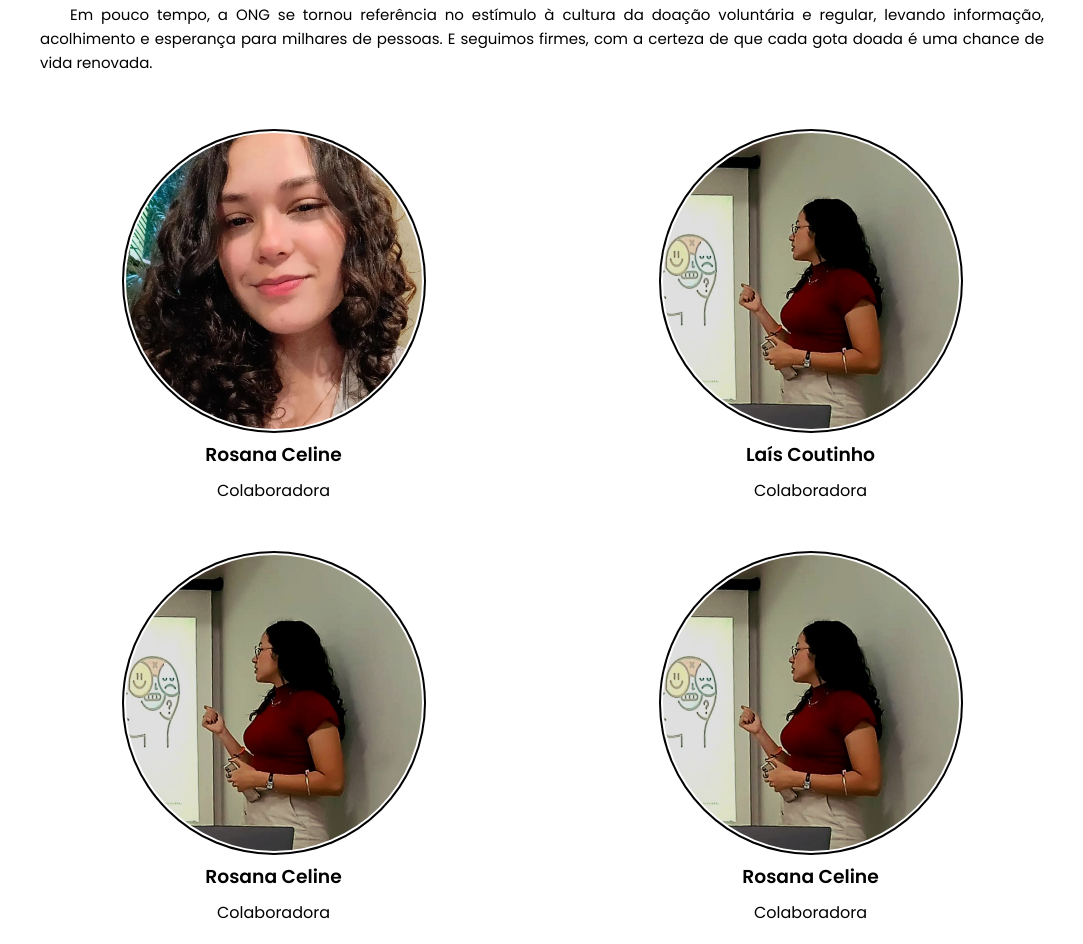
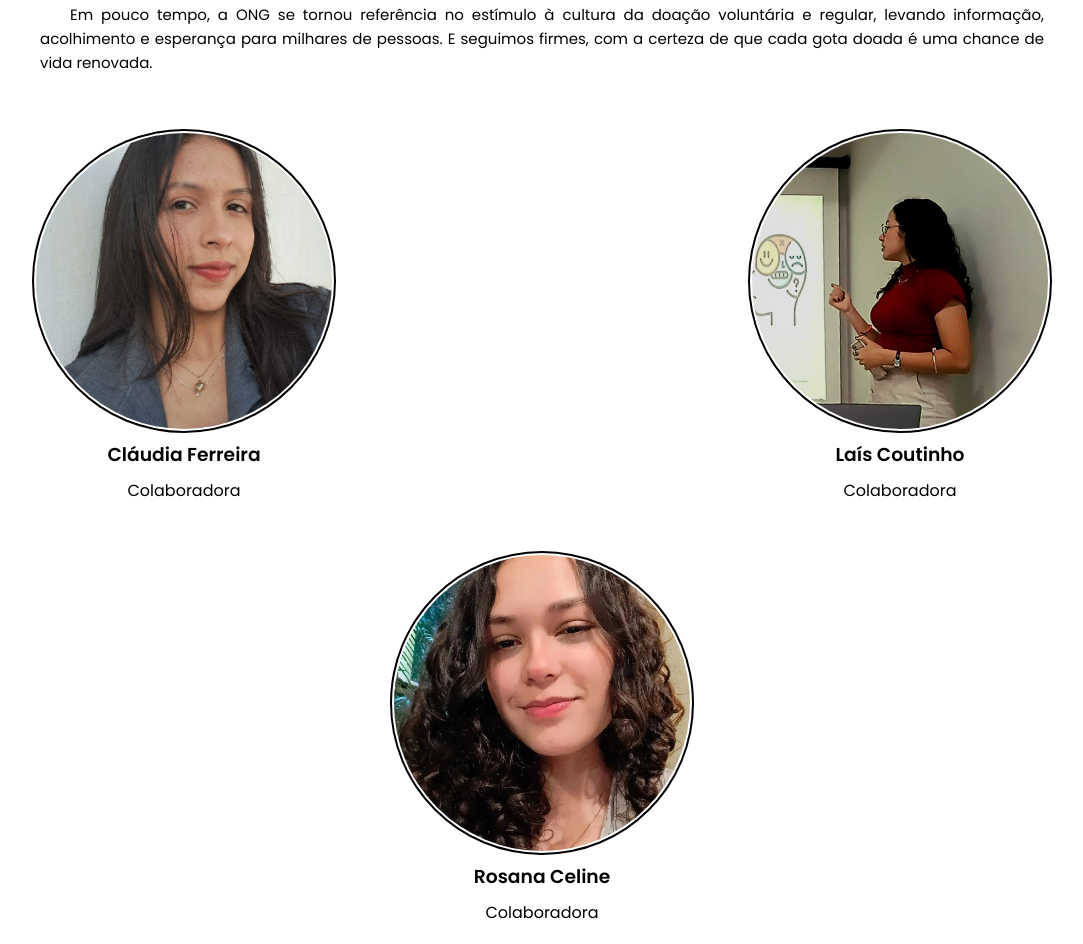
Before and after one commit to RosanaCeline/Site-Doacao-de-Sangue, a plain HTML site: page sobre.html in a window 1280 px wide. Shown: the part 588-1532 px from the top of the page, without its empty margins (98-1181 px from the left). Drawn offline with Linux system fonts and the light colour scheme; a web font is replaced by a local one.

Commit message:
Inclusão das fotos das colaboradoras

```diff
--- a/assets/css/sobre.css
+++ b/assets/css/sobre.css
@@ -201,10 +201,20 @@ main input,textarea,select,
 
 .container-fotos {
   display: grid;
-  grid-template-columns: repeat(auto-fit, minmax(400px, 1fr));
+  grid-template-columns: repeat(3, 1fr);
+  grid-template-areas:
+    "a . b"
+    ". c ."
+    "d . e";
   margin: 2% 10%;
   gap: 50px;
 }
+
+#a { grid-area: a; }
+#b { grid-area: b; }
+#c { grid-area: c; }
+#d { grid-area: d; }
+#e { grid-area: e; }
 
 .foto {
   display: flex;
@@ -224,7 +234,19 @@ main input,textarea,select,
   box-shadow: 0 0 0 2px #000;
 }
 
-@media (max-width: 768px) {
+@media screen and (max-width:1200px) {
+  .container-fotos {
+    grid-template-columns: 1fr;
+    grid-template-areas:
+          "a"
+          "b"
+          "c"
+          "d"
+          "e";
+  }
+}
+
+@media screen and (max-width: 768px) {
   .container {
     flex-direction: column;
     align-items: center;
@@ -236,10 +258,6 @@ main input,textarea,select,
     width: 100%;
   }
 
-  .container-fotos {
-    grid-template-columns: repeat(auto-fit, minmax(250px, 1fr));
-  }
-
   .foto img {
     width: 250px;
     height: 250px;
--- a/sobre.html
+++ b/sobre.html
@@ -46,29 +46,29 @@
     </div>
 
     <div class="container-fotos">
-        <div class="foto">
+        <div class="foto" id="a">
+            <img src="assets/images/claudia.jpg" alt="Foto Cláudia Ferreira">
+            <h3>Cláudia Ferreira</h3>
+            <span>Colaboradora</span>
+        </div>
+        <div class="foto" id="b">
+            <img src="assets/images/lais.png" alt="Foto Lais Coutinho">
+            <h3>Laís Coutinho</h3>
+            <span>Colaboradora</span>
+        </div>
+        <div class="foto" id="c">
             <img src="assets/images/rosana.jpeg" alt="Foto Rosana Celine">
             <h3>Rosana Celine</h3>
             <span>Colaboradora</span>
         </div>
-        <div class="foto">
-            <img src="assets/images/lais.png" alt="Foto Lais Coutinho">
-            <h3>Laís Coutinho</h3>
+        <div class="foto" id="d">
+            <img src="assets/images/thais.jpg" alt="Foto Thaís Araújo">
+            <h3>Thaís Araújo</h3>
             <span>Colaboradora</span>
         </div>
-        <div class="foto">
-            <img src="assets/images/lais.png" alt="Foto Rosana Celine">
-            <h3>Rosana Celine</h3>
-            <span>Colaboradora</span>
-        </div>
-        <div class="foto">
-            <img src="assets/images/lais.png" alt="Foto Rosana Celine">
-            <h3>Rosana Celine</h3>
-            <span>Colaboradora</span>
-        </div>
-        <div class="foto">
-            <img src="assets/images/lais.png" alt="Foto Rosana Celine">
-            <h3>Rosana Celine</h3>
+        <div class="foto" id="e">
+            <img src="assets/images/thalyta.jpg" alt="Foto Thalyta Lima">
+            <h3>Thalyta Lima</h3>
             <span>Colaboradora</span>
         </div>
     </div>
```
Also changed, not shown: assets/images/claudia.jpg (added), assets/images/thais.jpg (added), assets/images/thalyta.jpg (added).
